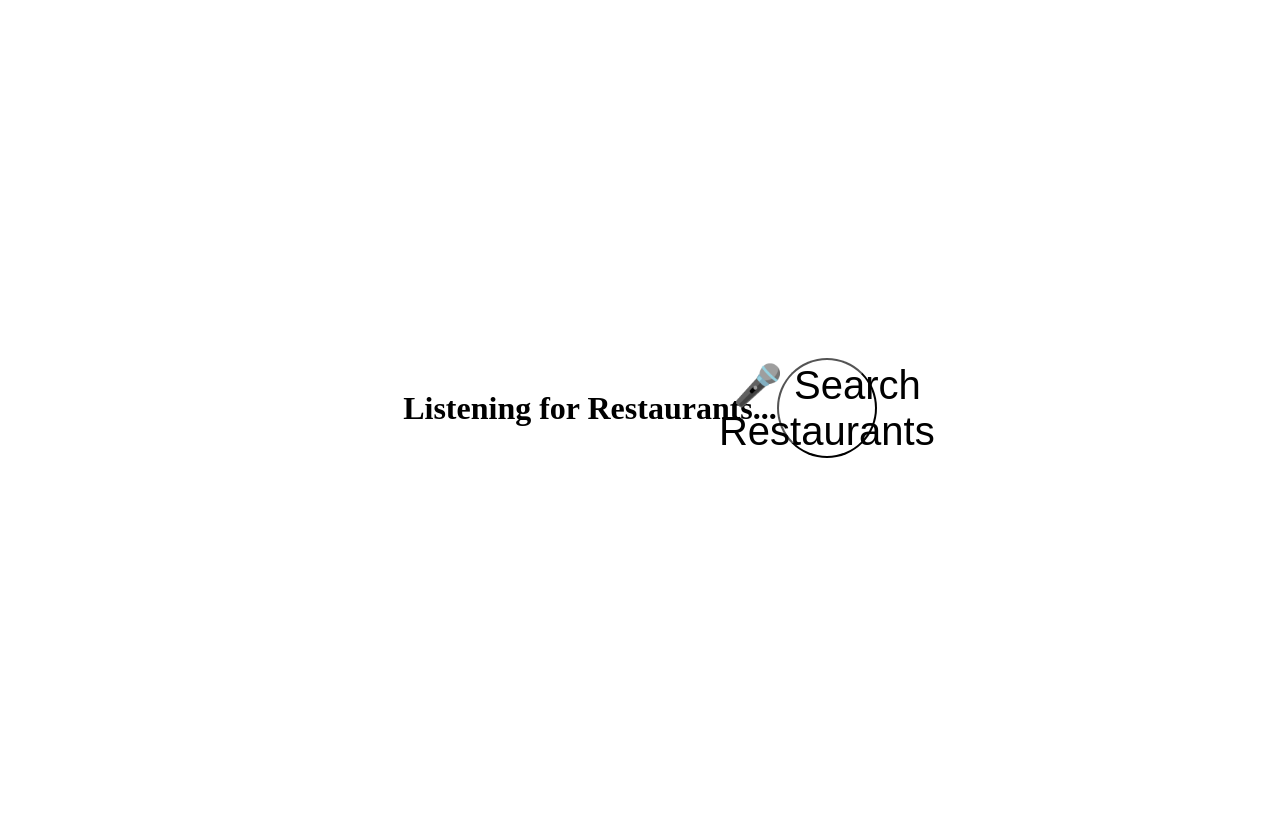
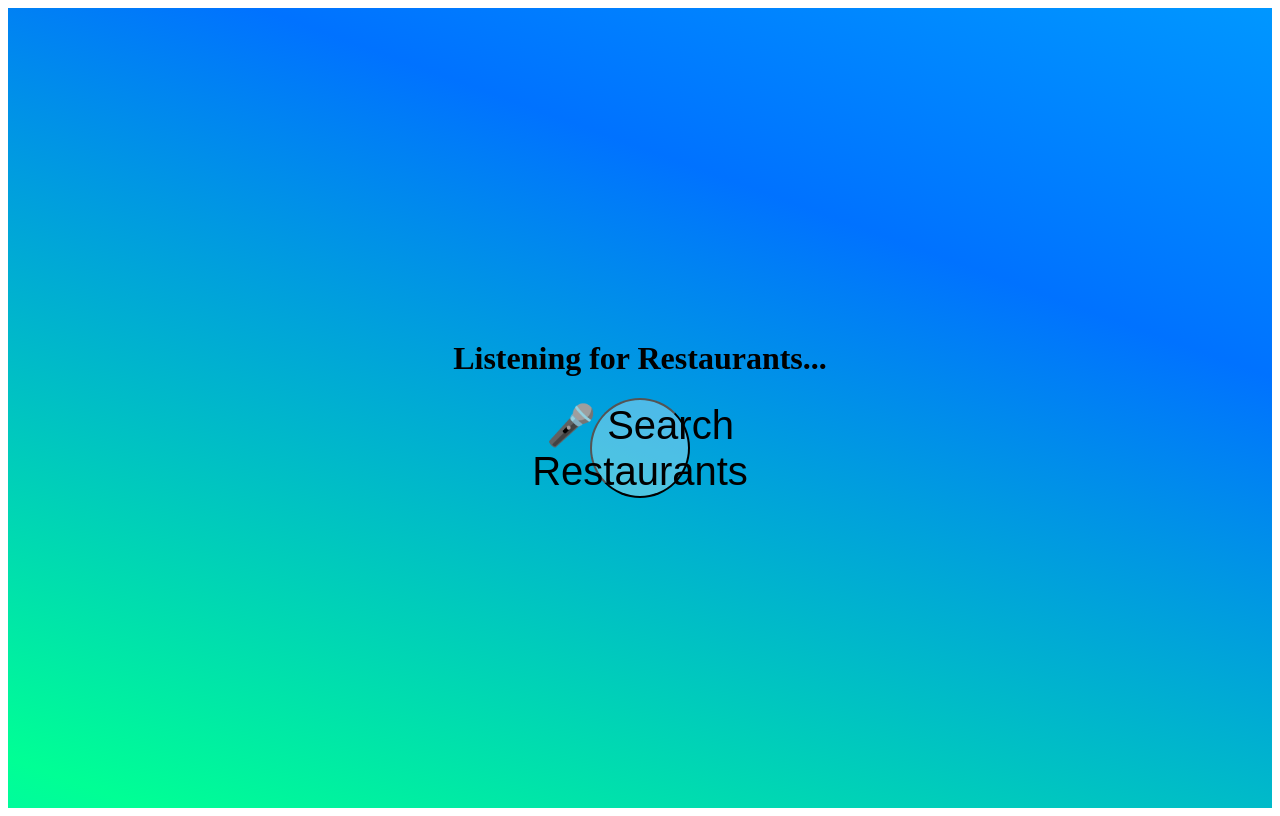
Before and after one commit to saatviksharm/react-native-python-project, a React (Create React App) app in the folder react-app/: page / in a window 1280 px wide. Built offline with nearby package versions, Linux system fonts and the light colour scheme.

Commit message:
added gradient to the background

```diff
--- a/react-app/package.json
+++ b/react-app/package.json
@@ -22,6 +22,7 @@
     "react-dom": "^19.0.0",
     "react-icons": "^5.5.0",
     "react-native-reanimated": "^3.16.7",
+    "react-router-dom": "^7.2.0",
     "react-scripts": "^5.0.1",
     "tailwind-merge": "^3.0.2",
     "tailwindcss": "^4.0.8",
--- a/react-app/src/App.css
+++ b/react-app/src/App.css
@@ -50,3 +50,38 @@
   font-size: 18px;
   margin-bottom: 5px;
 }
+.gradient-background {
+  height: 100vh;
+  display: flex;
+  flex-direction: column;
+  justify-content: center;
+  align-items: center;
+  background: linear-gradient(200deg, #00c6ff, #0072ff, #00ff95, #00c6ff);
+  background-size: 200% 200%;
+  animation: gradientAnimation 20s ease infinite;
+}
+
+.title {
+  color: white;
+  font-size: 3rem;
+  text-align: center;
+}
+
+.subtitle {
+  color: white;
+  font-size: 1.5rem;
+  text-align: center;
+  margin-top: 10px;
+}
+
+@keyframes gradientAnimation {
+  0% {
+    background-position: 0% 50%;
+  }
+  50% {
+    background-position: 100% 50%;
+  }
+  100% {
+    background-position: 0% 50%;
+  }
+}
--- a/react-app/src/App.js
+++ b/react-app/src/App.js
@@ -24,7 +24,7 @@ const App = () => {
   };
 
   return (
-    <div className="App">
+    <div className="App gradient-background">
       <h1>Listening for Restaurants...</h1>
 
       <button className="mic-button" onClick={fetchRestaurants}>
```
Also changed, not shown: 2 other files (tests, documents, lock files or other folders).
